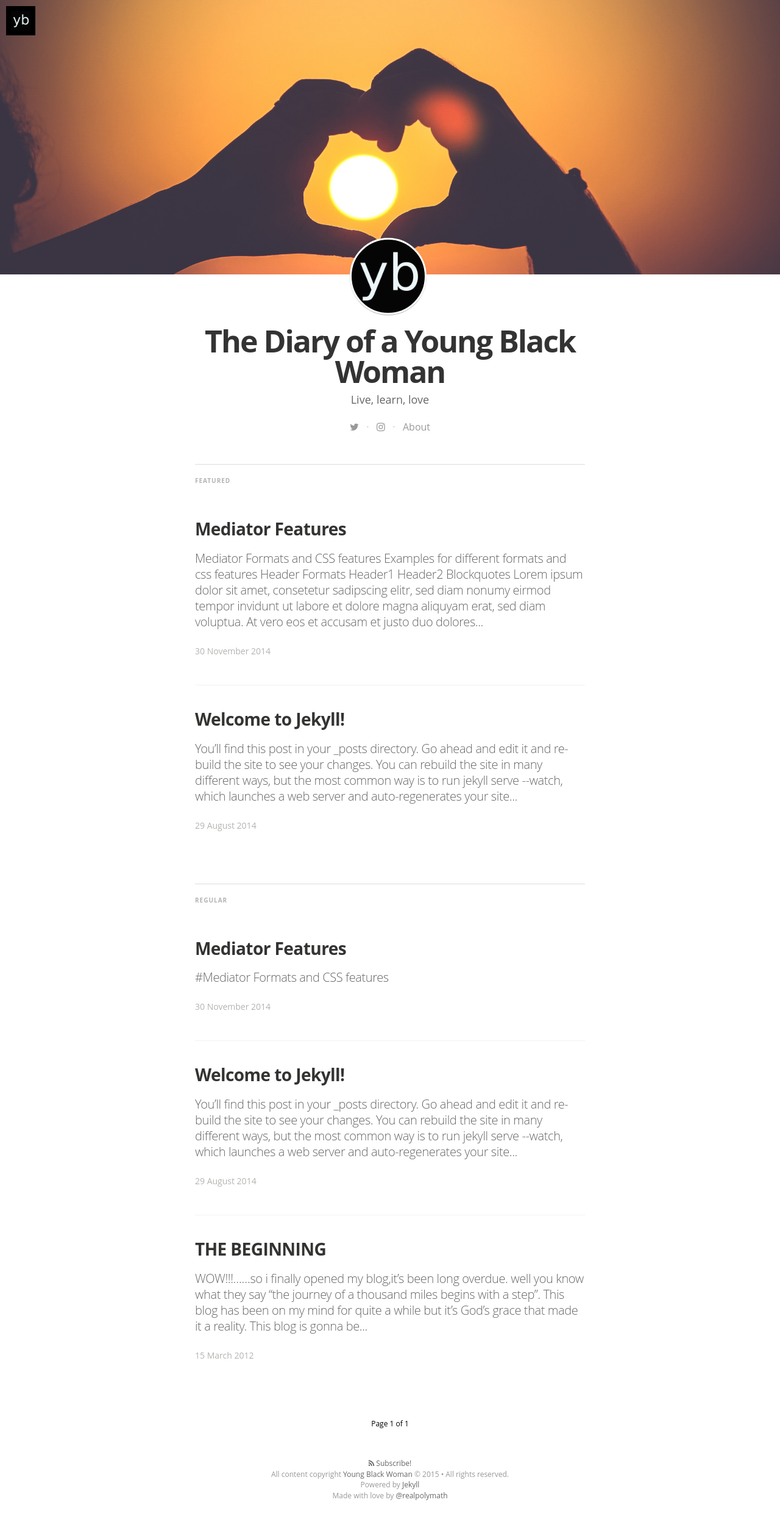
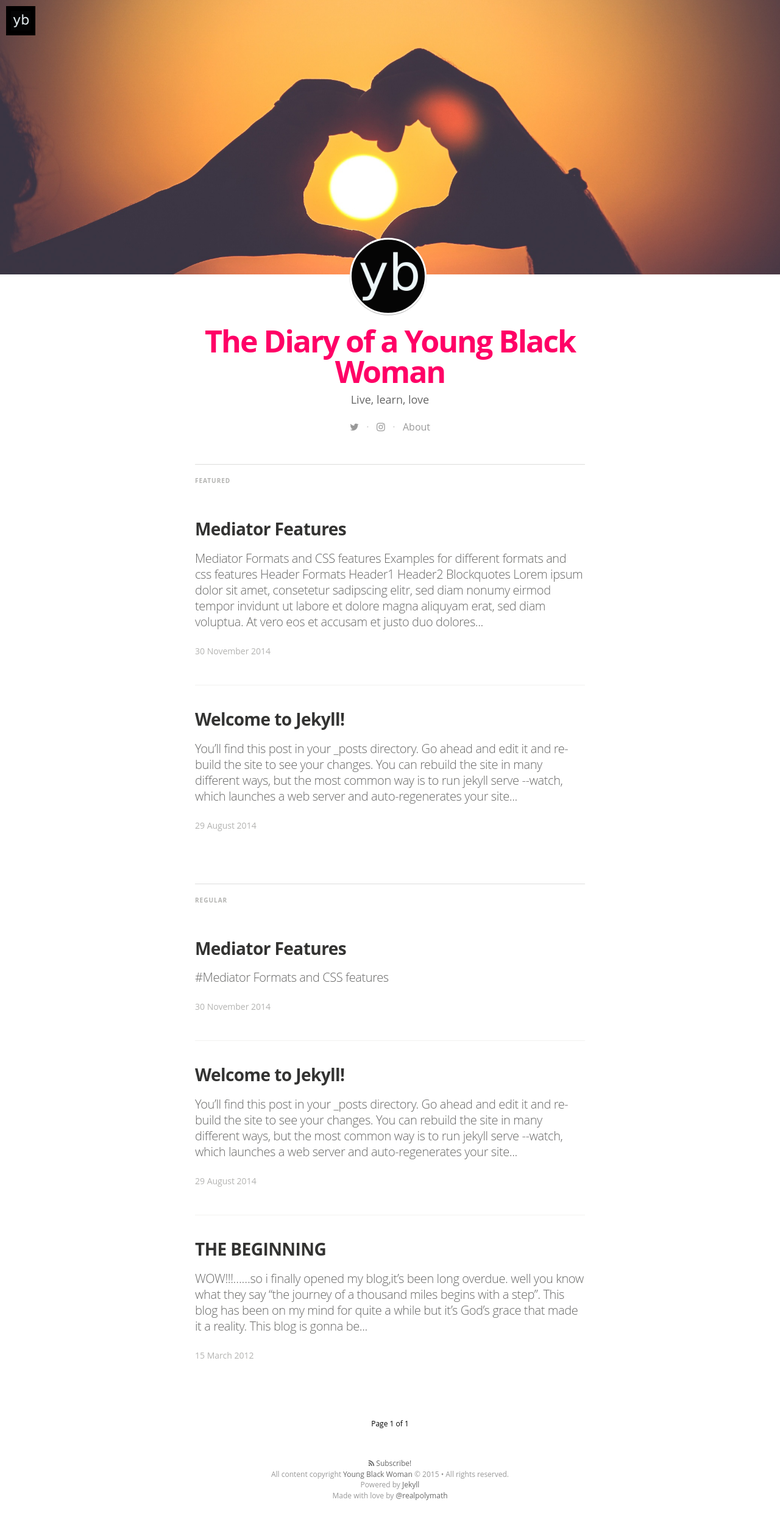
Before and after one commit to Youngblackwoman/youngblackwoman.github.io, a Jekyll site: the page built from index.html, in a window 1280 px wide. Shown: the whole page at 61% size. Built offline with Jekyll 4.4.1, drawn with Linux system fonts in a browser that asks for light colours; nearby versions of some CDN libraries; some web fonts are replaced; the list of posts is cut into pages by our own code.

Commit message:
typography

```diff
--- a/css/main.sass
+++ b/css/main.sass
@@ -109,7 +109,7 @@ body
     outline: 0
     line-height: 50px
     word-break: break-word
-    color: #333
+    color: #FF0066
   .blog-description
     margin: 0 0 20px
     padding: 0 $rs*2
```
